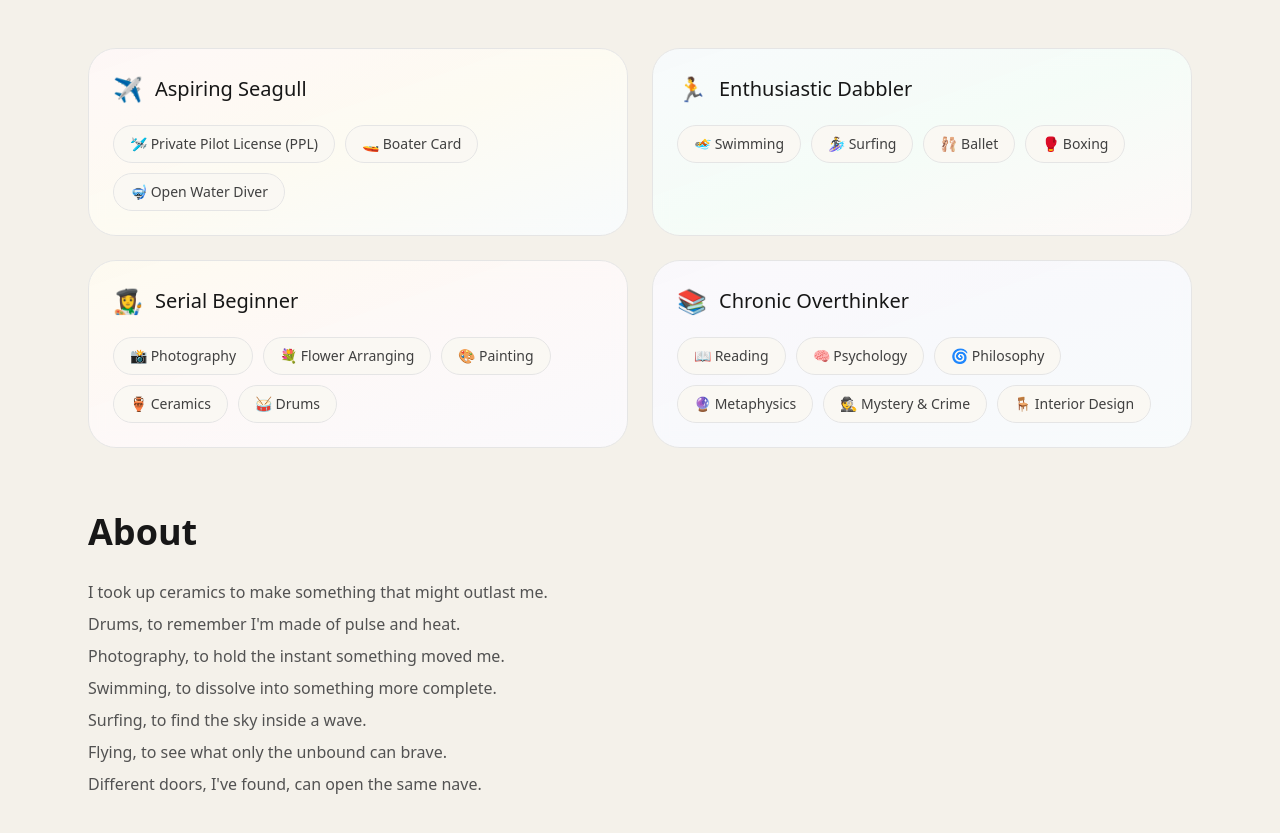
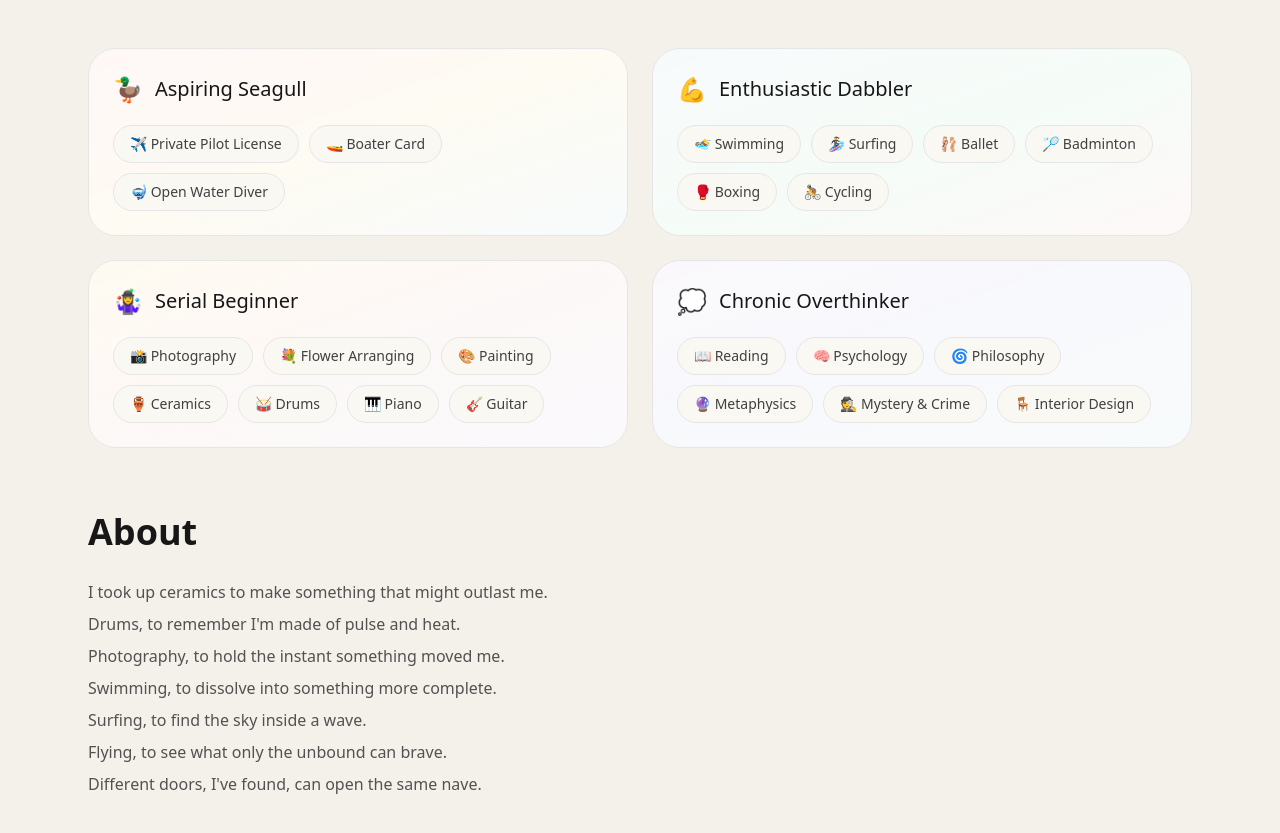
Before and after one commit to haohao13/Personal-Website, a Next.js app: page / in a window 1280 px wide. Shown: the part 2048-2881 px from the top of the page. Built offline with nearby package versions, Linux system fonts and the light colour scheme; no server answers; the database is empty.

Commit message:
chore: update emojis and add more items to interest group cards

```diff
--- a/app/page.tsx
+++ b/app/page.tsx
@@ -100,28 +100,28 @@ export default function PersonalWebsiteStarter() {
     () => [
       {
         title: 'Aspiring Seagull',
-        emoji: '✈️',
+        emoji: '🦆',
         accent: 'from-rose-100/70 via-amber-100/60 to-sky-100/60',
         glow: 'rgba(255, 170, 210, 0.14)',
-        items: ['🛩️ Private Pilot License (PPL)', '🚤 Boater Card', '🤿 Open Water Diver'],
+        items: ['✈️ Private Pilot License', '🚤 Boater Card', '🤿 Open Water Diver'],
       },
       {
         title: 'Enthusiastic Dabbler',
-        emoji: '🏃',
+        emoji: '💪',
         accent: 'from-sky-100/70 via-emerald-100/60 to-rose-100/60',
         glow: 'rgba(150, 205, 255, 0.14)',
-        items: ['🏊 Swimming', '🏄‍♀️ Surfing', '🩰 Ballet', '🥊 Boxing'],
+        items: ['🏊 Swimming', '🏄‍♀️ Surfing', '🩰 Ballet', '🏸 Badminton', '🥊 Boxing', '🚴 Cycling'],
       },
       {
         title: 'Serial Beginner',
-        emoji: '👩‍🎨',
+        emoji: '🤹‍♀️',
         accent: 'from-amber-100/70 via-rose-100/60 to-violet-100/60',
         glow: 'rgba(255, 200, 140, 0.14)',
-        items: ['📸 Photography', '💐 Flower Arranging', '🎨 Painting', '🏺 Ceramics', '🥁 Drums'],
+        items: ['📸 Photography', '💐 Flower Arranging', '🎨 Painting', '🏺 Ceramics', '🥁 Drums', '🎹 Piano','🎸 Guitar'],
       },
       {
         title: 'Chronic Overthinker',
-        emoji: '📚',
+        emoji: '💭',
         accent: 'from-violet-100/70 via-indigo-100/60 to-sky-100/60',
         glow: 'rgba(180, 160, 255, 0.12)',
         items: ['📖 Reading', '🧠 Psychology', '🌀 Philosophy', '🔮 Metaphysics', '🕵️ Mystery & Crime', '🪑 Interior Design'],
```
